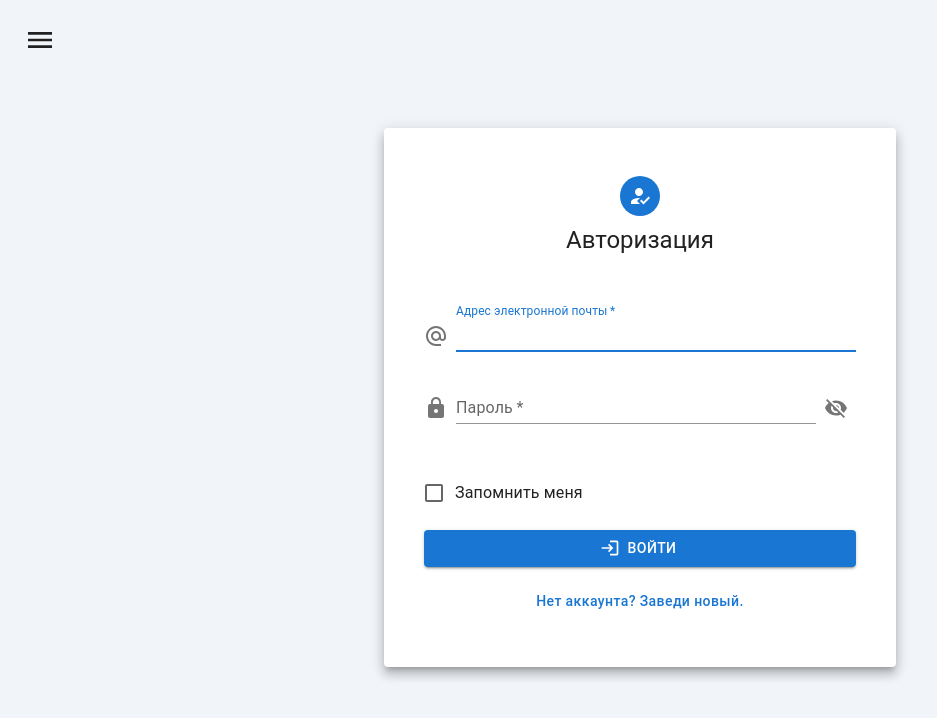
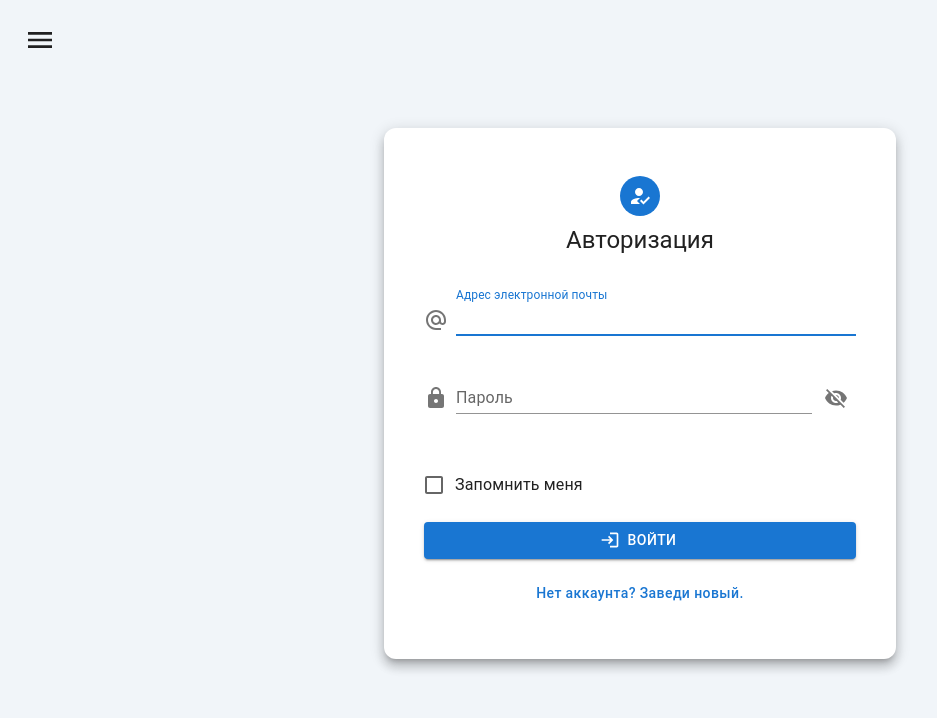
Before and after one commit to SirPeace/quizerland-v2-front, a Next.js app: page /auth in a window 1280 px wide. Shown: the top 718 px of the page, without its empty margins (0-937 px from the left). Built offline with nearby package versions, Linux system fonts and the light colour scheme.

Commit message:
- установил ( React Hook Form ) - добавил базовую валидацию для формы ( SignInForm )

```diff
--- a/package.json
+++ b/package.json
@@ -28,6 +28,7 @@
 		"postcss": "8.4.29",
 		"react": "18.2.0",
 		"react-dom": "18.2.0",
+		"react-hook-form": "^7.47.0",
 		"react-redux": "^8.1.2",
 		"tailwindcss": "3.3.3",
 		"ts-pattern": "^5.0.5"
--- a/src/components/Auth/RegistrationForm/RegistrationForm.tsx
+++ b/src/components/Auth/RegistrationForm/RegistrationForm.tsx
@@ -6,7 +6,6 @@ import EnhancedEncryptionIcon from '@mui/icons-material/EnhancedEncryption'
 import LockIcon from '@mui/icons-material/Lock'
 import PersonAddIcon from '@mui/icons-material/PersonAdd'
 import PersonAddAltRoundedIcon from '@mui/icons-material/PersonAddAltRounded'
-import PersonSearchRoundedIcon from '@mui/icons-material/PersonSearchRounded'
 import Visibility from '@mui/icons-material/Visibility'
 import VisibilityOff from '@mui/icons-material/VisibilityOff'
 import { IconButton } from '@mui/material'
@@ -42,19 +41,14 @@ const RegistrationForm = (): JSX.Element => {
 	}
 
 	return (
-		<Card raised className="flex flex-col items-center p-10">
+		<Card raised className="flex flex-col items-center p-10 rounded-xl">
 			<Avatar sx={{ m: 1, bgcolor: 'primary.main' }}>
 				<PersonAddIcon />
 			</Avatar>
 			<Typography component="h1" variant="h5">
 				Регистрация
 			</Typography>
-			<Box
-				component="form"
-				onSubmit={handleSubmit}
-				noValidate
-				className="w-full mt-8"
-			>
+			<Box component="form" onSubmit={handleSubmit} className="w-full mt-8">
 				<div className="mb-10">
 					<Box sx={{ display: 'flex', alignItems: 'flex-end' }}>
 						<AccountCircleIcon
@@ -71,29 +65,6 @@ const RegistrationForm = (): JSX.Element => {
 							name="nickname"
 							autoComplete="nickname"
 							autoFocus
-						/>
-					</Box>
-
-					<Box sx={{ display: 'flex', alignItems: 'flex-end' }}>
-						<PersonSearchRoundedIcon
-							sx={{
-								color: 'action.active',
-								mr: 1,
-								my: 1.5,
-								width: 25,
-								height: 25,
-							}}
-						/>
-						<TextField
-							type="text"
-							variant="standard"
-							margin="normal"
-							required
-							fullWidth
-							id="full name"
-							label="Полное имя"
-							name="full name"
-							autoComplete="full name"
 						/>
 					</Box>
 
--- a/src/components/Auth/SingInForm/SignInForm.tsx
+++ b/src/components/Auth/SingInForm/SignInForm.tsx
@@ -18,6 +18,12 @@ import Typography from '@mui/material/Typography'
 import { useRouter } from 'next/navigation'
 import { useState } from 'react'
 
+import { Controller, useForm } from 'react-hook-form'
+
+import type { ISingInForm } from './types'
+
+import type { SubmitHandler } from 'react-hook-form'
+
 const SignInForm = (): JSX.Element => {
 	const [showPassword, setShowPassword] = useState(false)
 
@@ -27,17 +33,22 @@ const SignInForm = (): JSX.Element => {
 		setShowPassword((show) => !show)
 	}
 
-	const handleSubmit = (event: React.FormEvent<HTMLFormElement>): void => {
-		event.preventDefault()
-		const data = new FormData(event.currentTarget)
-		console.log({
-			email: data.get('email'),
-			password: data.get('password'),
-		})
+	const {
+		register,
+		control,
+		handleSubmit,
+		formState: { errors, isSubmitting },
+		reset,
+	} = useForm<ISingInForm>()
+
+	const onSubmit: SubmitHandler<ISingInForm> = async (data): Promise<void> => {
+		await new Promise((resolve) => setTimeout(resolve, 1000))
+		console.log(data)
+		reset()
 	}
 
 	return (
-		<Card raised className="flex flex-col items-center p-10">
+		<Card raised className="flex flex-col items-center p-10 rounded-xl">
 			<Avatar sx={{ m: 1, bgcolor: 'primary.main' }}>
 				<HowToRegIcon />
 			</Avatar>
@@ -46,71 +57,93 @@ const SignInForm = (): JSX.Element => {
 			</Typography>
 			<Box
 				component="form"
-				onSubmit={handleSubmit}
-				noValidate
+				onSubmit={handleSubmit(onSubmit)}
 				className="w-full mt-8"
 			>
-				<div className="mb-10">
-					<Box sx={{ display: 'flex', alignItems: 'flex-end' }}>
+				<div className="mb-8">
+					<Box className="flex items-end">
 						<AlternateEmailIcon
-							sx={{ color: 'action.active', mr: 1, my: 1.5 }}
+							sx={{ color: 'action.active', mr: 1, mb: 0.5 }}
 						/>
 						<TextField
+							{...register('email', {
+								required: 'Укажите адрес электронной почты!',
+							})}
+							type="email"
+							label="Адрес электронной почты"
+							autoComplete="current-email"
+							placeholder="test@test.ru"
+							fullWidth
 							variant="standard"
-							margin="normal"
-							required
-							fullWidth
-							id="email"
-							label="Адрес электронной почты"
-							name="email"
-							autoComplete="email"
 							autoFocus
 						/>
 					</Box>
-					<Box sx={{ display: 'flex', alignItems: 'flex-end' }}>
-						<LockIcon sx={{ color: 'action.active', mr: 1, my: 1.5 }} />
+
+					<div>
+						<p className="mt-0.5 pl-8 text-xs text-red-500 h-4">
+							{errors.email !== undefined ? errors.email.message : ''}
+						</p>
+					</div>
+
+					<Box className="flex items-end">
+						<LockIcon sx={{ color: 'action.active', mr: 1, mb: 0.5 }} />
 						<TextField
+							{...register('password', {
+								required: 'Введите пароль!',
+								minLength: {
+									value: 8,
+									message: 'Пароль должен содержать не менее 8 символов!',
+								},
+							})}
+							type={showPassword ? 'text' : 'password'}
+							label="Пароль"
+							autoComplete="current-password"
+							placeholder="testPassword_123"
+							fullWidth
 							variant="standard"
-							margin="normal"
-							required
-							fullWidth
-							name="password"
-							label="Пароль"
-							type={showPassword ? 'text' : 'password'}
-							id="password"
-							// autoComplete="current-password"
-							// helperText="Введите правильные данные"
 						/>
 						<IconButton
-							aria-label="toggle password visibility"
 							onClick={handleClickShowPassword}
 							onMouseDown={handleClickShowPassword}
-							sx={{ color: 'action.active', my: 0.5 }}
+							sx={{ color: 'action.active', mb: -0.5, ml: 0.5 }}
 						>
 							{showPassword ? <Visibility /> : <VisibilityOff />}
 						</IconButton>
 					</Box>
+
+					<div>
+						<p className="mt-0.5 pl-8 text-xs text-red-500 h-4">
+							{errors.password !== undefined ? errors.password.message : ''}
+						</p>
+					</div>
 				</div>
 
-				<FormControlLabel
-					control={<Checkbox value="remember" color="primary" />}
-					label="Запомнить меня"
+				<Controller
+					control={control}
+					name="checkbox"
+					render={({ field }) => (
+						<FormControlLabel
+							{...field}
+							control={<Checkbox color="primary" />}
+							label="Запомнить меня"
+						/>
+					)}
 				/>
+
 				<div className="mt-2">
 					<Button
 						type="submit"
-						fullWidth
+						disabled={isSubmitting}
 						variant="contained"
-						className="mt-2 mb-2"
+						className="w-full mt-2 mb-2"
 						startIcon={<LoginIcon />}
 					>
 						Войти
 					</Button>
 					<Button
 						type="button"
-						fullWidth
 						variant="text"
-						className="mt-2 mb-2 normal-case"
+						className="w-full mt-2 mb-2 normal-case"
 						onClick={() => {
 							router.push('auth/registration')
 						}}
--- /dev/null
+++ b/src/components/Auth/SingInForm/types.ts
@@ -0,0 +1,5 @@
+export interface ISingInForm {
+	email: string
+	password: string
+	checkbox: boolean
+}
```
Also changed, not shown: .eslintrc.json, memo.txt, 1 other file (tests, documents, lock files or other folders).
